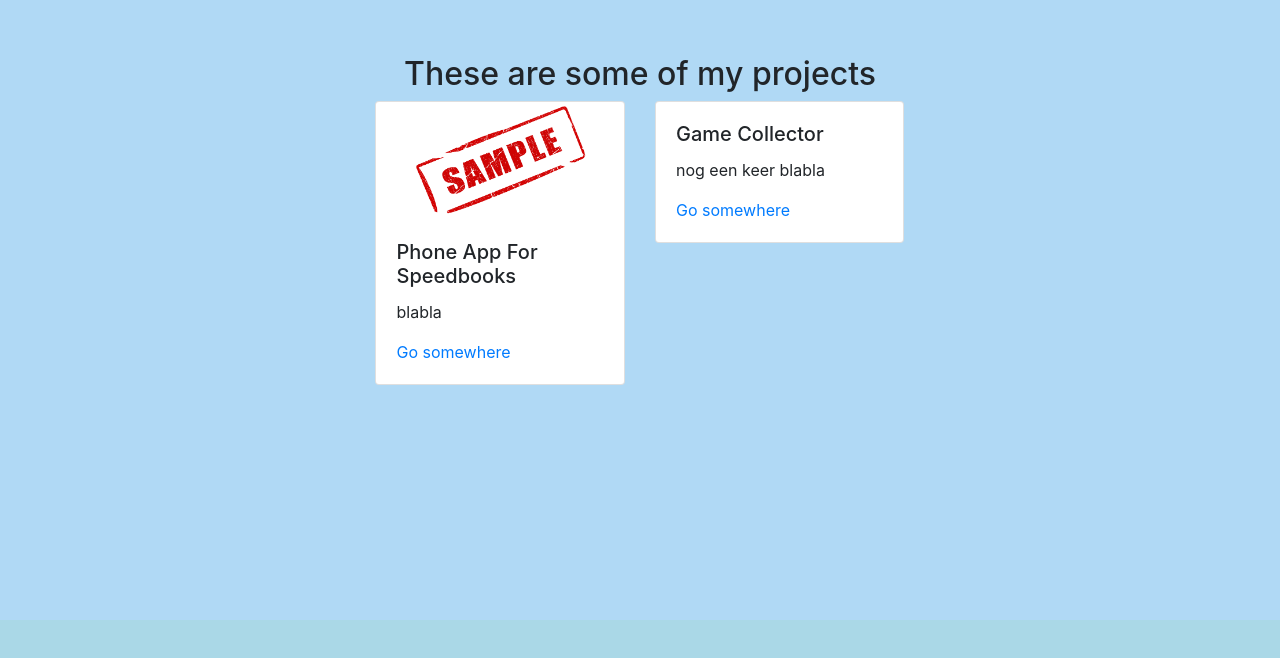
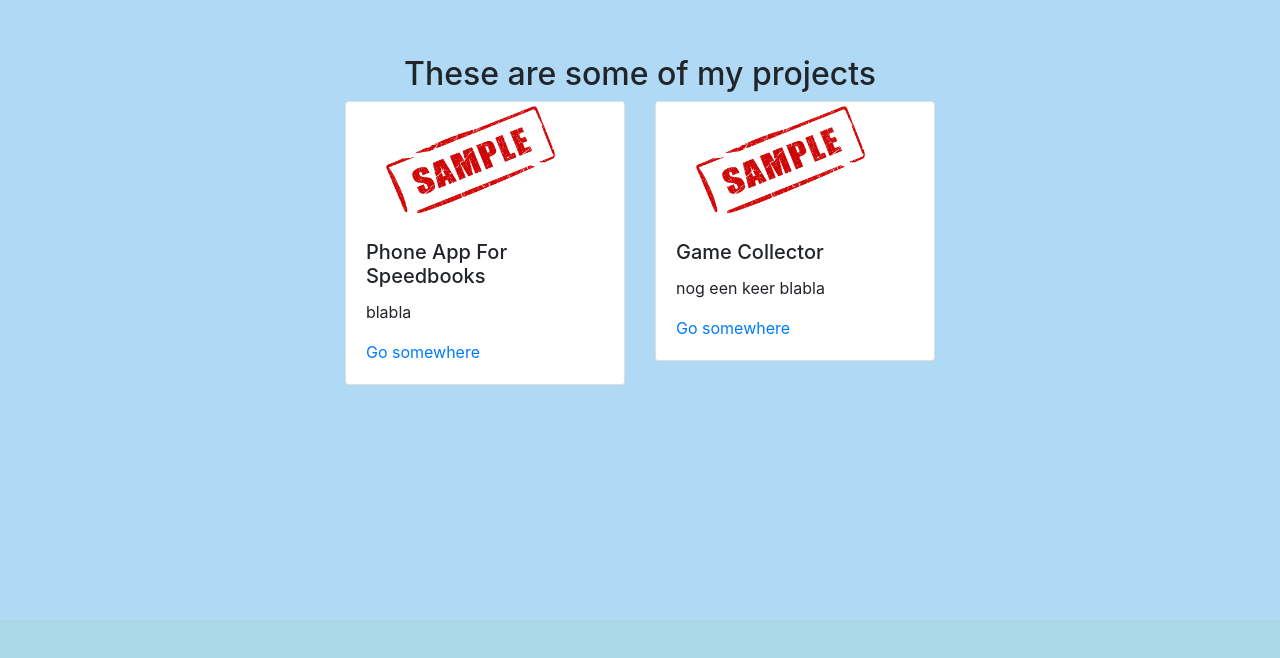
Before and after one commit to Metal-Eagle/porfolio, a Vue app: page / in a window 1280 px wide. Shown: the part 980-1638 px from the top of the page. Built offline with nearby package versions, Linux system fonts and the light colour scheme.

Commit message:
- remove comments

```diff
--- a/src/assets/css/style.css
+++ b/src/assets/css/style.css
@@ -1,5 +1,5 @@
 :root {
-/* AAD8E7 - #FFCA39  #4165AA  #A3C4D7*/
+/* AAD8E7  #FFCA39  #4165AA  #A3C4D7*/
   --background-color: #AAD8E7;
   --navbar-color: #4165AA;
   --letter-color: #FFCA39;
--- a/src/components/projectsSection.vue
+++ b/src/components/projectsSection.vue
@@ -4,27 +4,10 @@
     <h2 class="projects-section-header">These are some of my projects</h2>
 
     <div class="projects-grid" id="listOfProjects">
-      <!-- <div class="row">
-        <div class="card"
-
-        >
-          <div class="card-body">
-            <h5 class="card-title"></h5>
-            <p class="card-text">{{ project.description }}</p>
-            <a :href="project.website" class="card-link">klik here for more info</a>
-          </div>
-        </div>
-      </div> -->
-
       <div class="row">
         <div class="col-sm-6" v-for="project in projects" :key="project.id">
           <div class="card">
-
-
-<!-- {{project.image}}  -->
             <div v-show="project.image !== null" >
-
-
                <img :src='project.image' width="250" />
             </div>
 
@@ -58,7 +41,7 @@ export default {
           name: "Game Collector",
           website: "https://example.com/",
           description: "nog een keer blabla",
-          image: null,
+          image: '/assets/sample.png',
         },
       ],
     };
```
